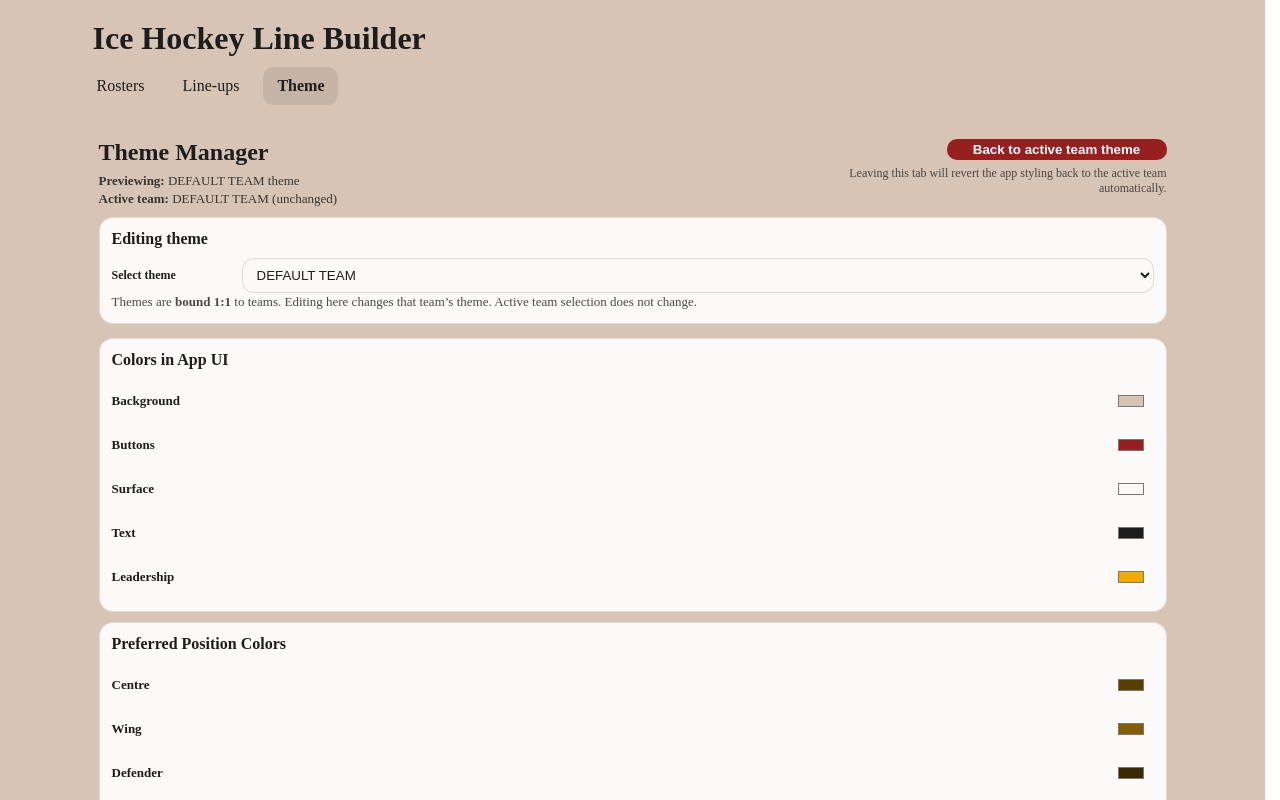
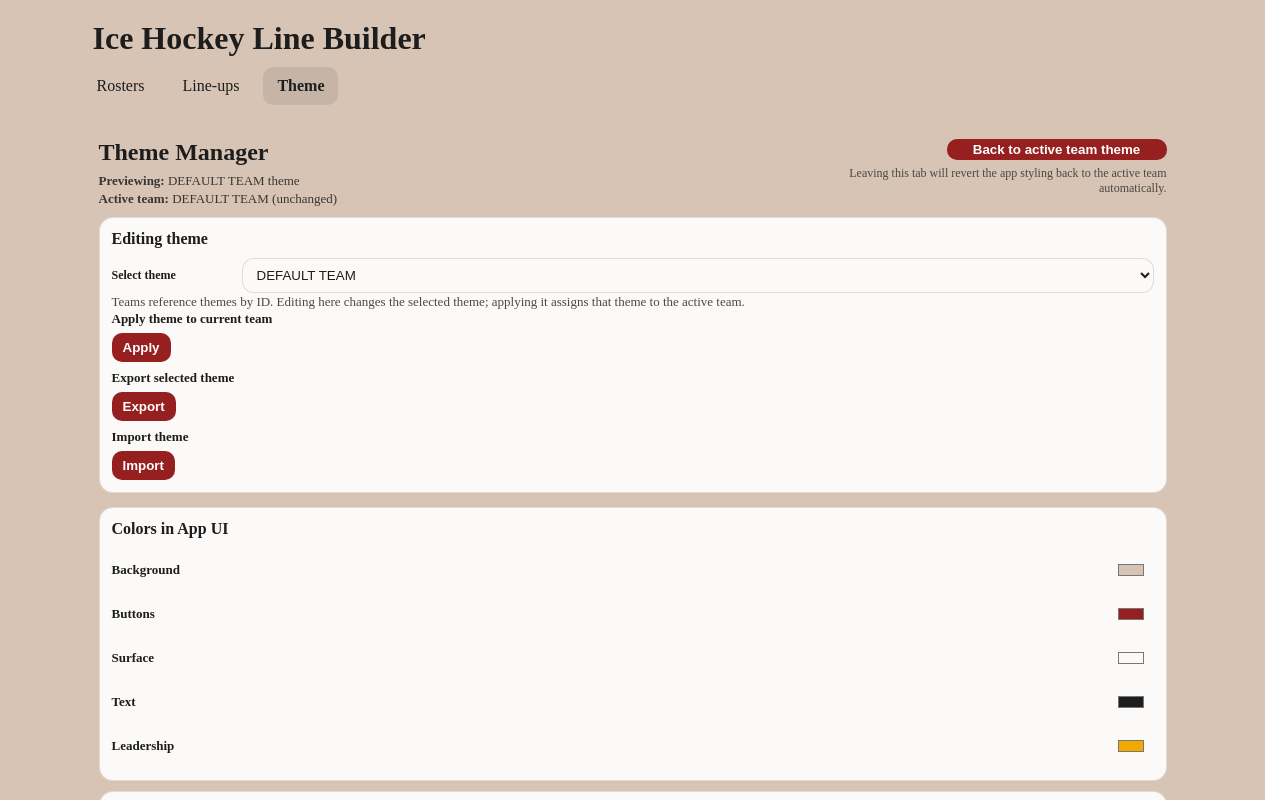
Before and after one commit to Newik83CZ/IceHockeyLineBuilder, a React (Vite) app: page /theme in a window 1280 px wide. Shown: the top 800 px of the page. Built offline with nearby package versions, Linux system fonts and the light colour scheme.

Commit message:
Theme improvements
Apply, Import, Export

```diff
--- a/src/App.jsx
+++ b/src/App.jsx
@@ -69,13 +69,20 @@ export default function App() {
 
   const activeTeam = data.teams?.find((t) => t.id === data.activeTeamId) || null;
 
+  const themes = data.themes || [];
+  const defaultTheme = themes.find((t) => t?.isDefault === true) || null;
+
   // ✅ Resolve theme for CSS variables:
   // - while Theme tab is open -> previewThemeId
-  // - otherwise -> activeTeam.themeId
-  // - fallback -> activeThemeId (legacy) -> first theme
-  const themeIdToUse = previewThemeId || activeTeam?.themeId || data.activeThemeId || null;
-
-  const activeTheme = (themeIdToUse ? data.themes?.find((t) => t.id === themeIdToUse) : null) || data.themes?.[0] || null;
+  // - otherwise -> activeTeam.themeId, but only if it still exists
+  // - fallback -> activeThemeId (legacy) -> default theme -> first theme
+  const activeTheme =
+    (previewThemeId ? themes.find((t) => t.id === previewThemeId) : null) ||
+    (activeTeam?.themeId ? themes.find((t) => t.id === activeTeam.themeId) : null) ||
+    (data.activeThemeId ? themes.find((t) => t.id === data.activeThemeId) : null) ||
+    defaultTheme ||
+    themes[0] ||
+    null;
 
   const themeStyle = activeTheme
     ? {
--- a/src/pages/Theme.jsx
+++ b/src/pages/Theme.jsx
@@ -1,8 +1,10 @@
-import { useEffect, useMemo, useState } from "react";
+import { useEffect, useMemo, useRef, useState } from "react";
 import {
   createDefaultThemeTemplate,
   cloneThemeFromTemplate,
   getDefaultTheme,
+  newId,
+  normalizeTheme,
 } from "../lib/model";
 
 const POSITIONS = ["Centre", "Wing", "Defender", "Goalie"];
@@ -17,6 +19,9 @@ export default function ThemePage({ data, setData, setPreviewThemeId }) {
   // -------------------------
   const [editingThemeId, setEditingThemeId] = useState(null);
   const [followActiveTeam, setFollowActiveTeam] = useState(true);
+  const [applyMessage, setApplyMessage] = useState("");
+  const [importMessage, setImportMessage] = useState("");
+  const importThemeRef = useRef(null);
 
   function updateData(updater) {
     setData((prev) => {
@@ -24,6 +29,135 @@ export default function ThemePage({ data, setData, setPreviewThemeId }) {
       next.updatedAt = Date.now();
       return next;
     });
+  }
+
+  function yyyymmdd(d = new Date()) {
+    const y = d.getFullYear();
+    const m = String(d.getMonth() + 1).padStart(2, "0");
+    const day = String(d.getDate()).padStart(2, "0");
+    return `${y}${m}${day}`;
+  }
+
+  function safeFileBase(name) {
+    return String(name || "theme").replace(/[^a-z0-9-_]+/gi, "_");
+  }
+
+  function exportSelectedTheme() {
+    if (!editingTheme) return;
+
+    const payload = {
+      app: "ice-hockey-line-builder",
+      type: "theme",
+      version: 1,
+      exportedAt: new Date().toISOString(),
+      theme: {
+        name: editingTheme.name || "Theme",
+        app: structuredClone(editingTheme.app || {}),
+        positions: structuredClone(editingTheme.positions || {}),
+      },
+    };
+
+    const json = JSON.stringify(payload, null, 2);
+    const blob = new Blob([json], { type: "application/json;charset=utf-8" });
+    const url = URL.createObjectURL(blob);
+    const date = yyyymmdd(new Date());
+    const safeName = safeFileBase(editingTheme.name || "theme");
+
+    const a = document.createElement("a");
+    a.href = url;
+    a.download = `${safeName || "theme"}_theme_${date}.json`;
+    document.body.appendChild(a);
+    a.click();
+    a.remove();
+
+    URL.revokeObjectURL(url);
+  }
+
+  function isObject(value) {
+    return value !== null && typeof value === "object" && !Array.isArray(value);
+  }
+
+  function uniqueThemeName(name, themes) {
+    const base = String(name || "").trim();
+    const fallback = base || "Imported theme";
+    const existing = new Set((themes || []).map((t) => String(t?.name || "").toLowerCase()));
+
+    if (!existing.has(fallback.toLowerCase())) return fallback;
+
+    const first = `${fallback} (imported)`;
+    if (!existing.has(first.toLowerCase())) return first;
+
+    let n = 2;
+    while (existing.has(`${fallback} (imported ${n})`.toLowerCase())) {
+      n += 1;
+    }
+    return `${fallback} (imported ${n})`;
+  }
+
+  function createImportedTheme(payload, existingThemes) {
+    if (!isObject(payload)) throw new Error("Theme file must contain a JSON object.");
+    if (payload.app !== "ice-hockey-line-builder") throw new Error("This is not an Ice Hockey Line Builder theme file.");
+    if (payload.type !== "theme") throw new Error("Theme file type is not supported.");
+    if (payload.version !== 1) throw new Error("Theme file version is not supported.");
+    if (!isObject(payload.theme)) throw new Error("Theme data is missing.");
+
+    const rawName = String(payload.theme.name || "").trim();
+    if (!rawName) throw new Error("Theme name is required.");
+    if (!isObject(payload.theme.app)) throw new Error("Theme app colors must be an object.");
+    if (!isObject(payload.theme.positions)) throw new Error("Theme position colors must be an object.");
+
+    const now = Date.now();
+    const theme = normalizeTheme({
+      id: newId(),
+      name: uniqueThemeName(rawName, existingThemes),
+      app: structuredClone(payload.theme.app),
+      positions: structuredClone(payload.theme.positions),
+      createdAt: now,
+      updatedAt: now,
+      isDefault: false,
+    });
+
+    theme.isDefault = false;
+    return theme;
+  }
+
+  function clickImportTheme() {
+    importThemeRef.current?.click();
+  }
+
+  async function importThemeFromFile(file) {
+    if (!file) return;
+
+    setApplyMessage("");
+    setImportMessage("");
+
+    try {
+      const text = await file.text();
+      let payload;
+
+      try {
+        payload = JSON.parse(text);
+      } catch {
+        throw new Error("Theme file is not valid JSON.");
+      }
+
+      const importedTheme = createImportedTheme(payload, data.themes || []);
+
+      updateData((d) => {
+        d.themes ??= [];
+        d.themes.push(importedTheme);
+        return d;
+      });
+
+      setFollowActiveTeam(false);
+      setEditingThemeId(importedTheme.id);
+      setApplyMessage("");
+      setImportMessage(`Imported "${importedTheme.name}". Use Apply if you want to assign it to the current team.`);
+    } catch (e) {
+      setImportMessage(`Import failed: ${e?.message || "Invalid theme file."}`);
+    } finally {
+      if (importThemeRef.current) importThemeRef.current.value = "";
+    }
   }
 
   // Build selector options:
@@ -184,12 +318,34 @@ export default function ThemePage({ data, setData, setPreviewThemeId }) {
   function selectTheme(themeId) {
     setFollowActiveTeam(false);
     setEditingThemeId(themeId || null);
+    setApplyMessage("");
+    setImportMessage("");
   }
 
   function backToActiveTeamTheme() {
     if (!activeTeam) return;
     setFollowActiveTeam(true);
     setEditingThemeId(activeTeam.themeId || null);
+    setApplyMessage("");
+    setImportMessage("");
+  }
+
+  function applyThemeToCurrentTeam() {
+    if (!activeTeam || !editingThemeId || !editingTheme) return;
+
+    updateData((d) => {
+      const team = d.teams?.find((t) => t.id === d.activeTeamId);
+      const themeExists = d.themes?.some((t) => t.id === editingThemeId);
+      if (!team || !themeExists) return d;
+
+      team.themeId = editingThemeId;
+      d.activeThemeId = editingThemeId;
+      return d;
+    });
+
+    setFollowActiveTeam(true);
+    setApplyMessage(`Applied "${editingTheme.name || "Selected theme"}" to ${activeTeam.name || "current team"}.`);
+    setImportMessage("");
   }
 
   if (!activeTeam) {
@@ -260,7 +416,55 @@ export default function ThemePage({ data, setData, setPreviewThemeId }) {
               <button onClick={backToActiveTeamTheme} style={{ width: 220 }}>
                 Back to active team theme
               </button>
+              <div style={{ display: "grid", gap: 6, justifyItems: "start" }}>
+                <div style={{ fontSize: 13, fontWeight: 800 }}>Apply theme to current team</div>
+                <button
+                  onClick={applyThemeToCurrentTeam}
+                  disabled={!editingThemeId || !editingTheme}
+                  style={{ padding: "6px 10px", borderRadius: 10 }}
+                >
+                  Apply
+                </button>
+              </div>
+              <div style={{ display: "grid", gap: 6, justifyItems: "start" }}>
+                <div style={{ fontSize: 13, fontWeight: 800 }}>Export selected theme</div>
+                <button
+                  onClick={exportSelectedTheme}
+                  disabled={!editingTheme}
+                  style={{ padding: "6px 10px", borderRadius: 10 }}
+                >
+                  Export
+                </button>
+              </div>
+              <div style={{ display: "grid", gap: 6, justifyItems: "start" }}>
+                <div style={{ fontSize: 13, fontWeight: 800 }}>Import theme</div>
+                <button
+                  onClick={clickImportTheme}
+                  style={{ padding: "6px 10px", borderRadius: 10 }}
+                >
+                  Import
+                </button>
+              </div>
+              <input
+                ref={importThemeRef}
+                type="file"
+                accept=".json,application/json"
+                style={{ display: "none" }}
+                onChange={(e) => importThemeFromFile(e.target.files?.[0] || null)}
+              />
             </div>
+
+            {applyMessage ? (
+              <div style={{ fontSize: 12, opacity: 0.8, lineHeight: 1.35 }}>
+                {applyMessage}
+              </div>
+            ) : null}
+
+            {importMessage ? (
+              <div style={{ fontSize: 12, opacity: 0.8, lineHeight: 1.35 }}>
+                {importMessage}
+              </div>
+            ) : null}
           </div>
         </Card>
 
@@ -372,8 +576,62 @@ export default function ThemePage({ data, setData, setPreviewThemeId }) {
           </div>
 
           <div style={{ fontSize: 13, opacity: 0.8, lineHeight: 1.35 }}>
-            Themes are <b>bound 1:1</b> to teams. Editing here changes that team’s
-            theme. Active team selection does not change.
+            Teams reference themes by ID. Editing here changes the selected theme;
+            applying it assigns that theme to the active team.
+          </div>
+
+          <div style={{ display: "grid", gap: 8 }}>
+            <div style={{ display: "grid", gap: 6, justifyItems: "start" }}>
+              <div style={{ fontSize: 13, fontWeight: 800 }}>Apply theme to current team</div>
+              <button
+                onClick={applyThemeToCurrentTeam}
+                disabled={!editingThemeId || !editingTheme}
+                style={{ padding: "6px 10px", borderRadius: 10 }}
+              >
+                Apply
+              </button>
+            </div>
+
+            {applyMessage ? (
+              <div style={{ fontSize: 12, opacity: 0.8, lineHeight: 1.35 }}>
+                {applyMessage}
+              </div>
+            ) : null}
+
+            <div style={{ display: "grid", gap: 6, justifyItems: "start" }}>
+              <div style={{ fontSize: 13, fontWeight: 800 }}>Export selected theme</div>
+              <button
+                onClick={exportSelectedTheme}
+                disabled={!editingTheme}
+                style={{ padding: "6px 10px", borderRadius: 10 }}
+              >
+                Export
+              </button>
+            </div>
+
+            <div style={{ display: "grid", gap: 6, justifyItems: "start" }}>
+              <div style={{ fontSize: 13, fontWeight: 800 }}>Import theme</div>
+              <button
+                onClick={clickImportTheme}
+                style={{ padding: "6px 10px", borderRadius: 10 }}
+              >
+                Import
+              </button>
+            </div>
+
+            <input
+              ref={importThemeRef}
+              type="file"
+              accept=".json,application/json"
+              style={{ display: "none" }}
+              onChange={(e) => importThemeFromFile(e.target.files?.[0] || null)}
+            />
+
+            {importMessage ? (
+              <div style={{ fontSize: 12, opacity: 0.8, lineHeight: 1.35 }}>
+                {importMessage}
+              </div>
+            ) : null}
           </div>
         </Card>
       </div>
```
